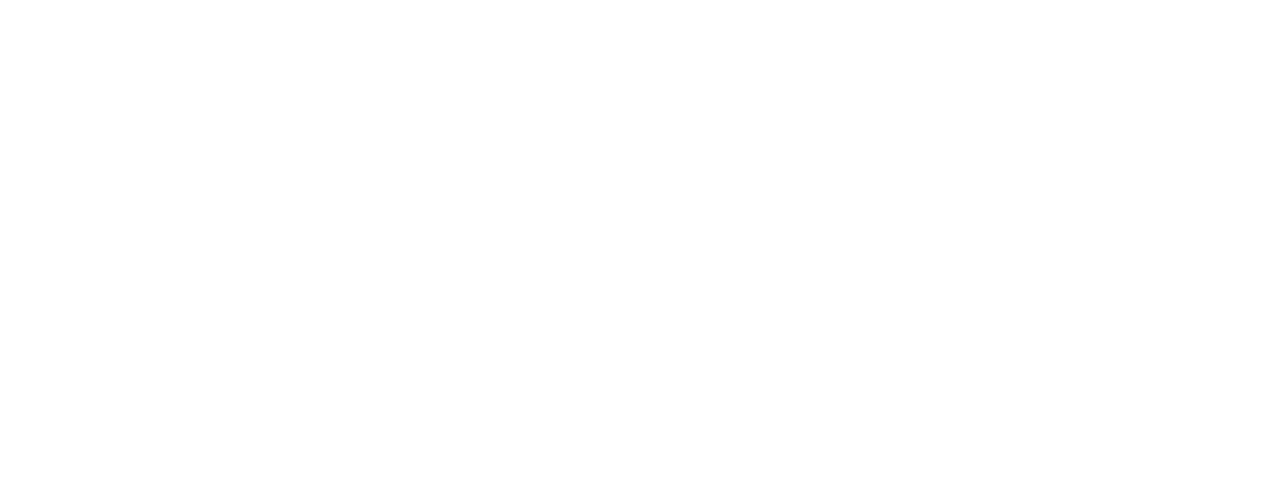
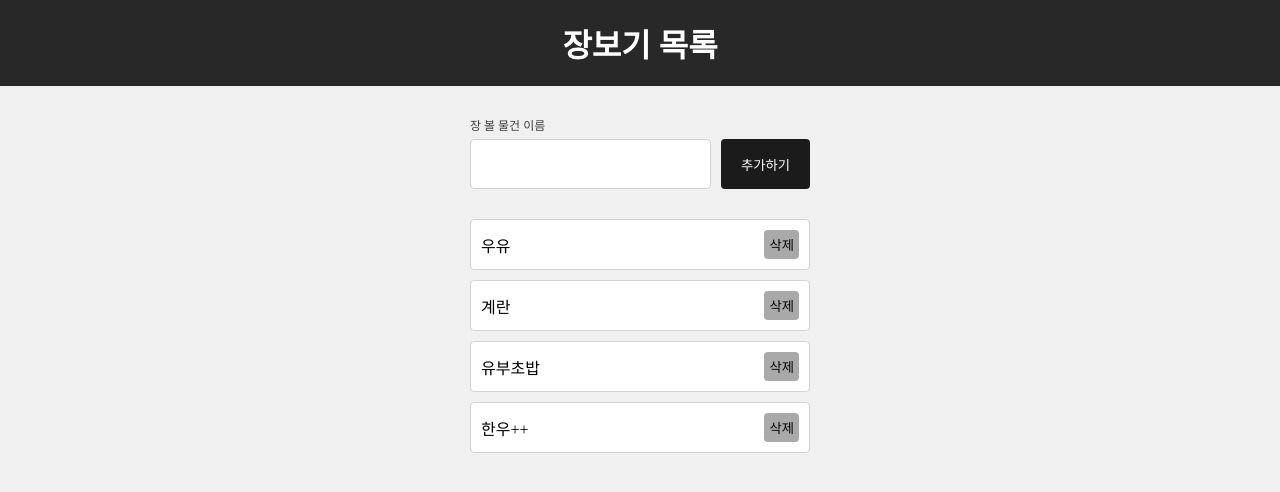
Before and after one commit to dmsgml7476/todolist, a plain HTML site: page index.html in a window 1280 px wide. Drawn offline with Linux system fonts and the light colour scheme.

Commit message:
장바구니 목록 완료

```diff
--- a/index.html
+++ b/index.html
@@ -4,6 +4,46 @@
     <meta charset="UTF-8" />
     <meta name="viewport" content="width=device-width, initial-scale=1.0" />
     <title>Document</title>
+    <link rel="stylesheet" href="style.css" />
   </head>
-  <body></body>
+  <body>
+    <!-- 헤더 -->
+    <header>
+      <h1>장보기 목록</h1>
+    </header>
+
+    <!-- form -->
+
+    <form action="">
+      <div>
+        <label for="item"> 장 볼 물건 이름 </label>
+        <input type="text" id="item" />
+      </div>
+
+      <button>추가하기</button>
+    </form>
+
+    <!-- ul -->
+
+    <ul>
+      <li>
+        <div>
+          <p>
+            한우++ 4팩한우++ 4팩한우++ 4팩한우++ 4팩한우++ 4팩한우++ 4팩한우++
+            4팩한우++ 4팩한우++ 4팩한우++ 4팩한우++ 4팩한우++ 4팩한우++
+            4팩한우++ 4팩한우++ 4팩한우++ 4팩한우++ 4팩한우++ 4팩
+          </p>
+          <button>삭제</button>
+        </div>
+      </li>
+      <li>
+        <div>
+          <p>한우++ 4팩</p>
+          <button>삭제</button>
+        </div>
+      </li>
+    </ul>
+
+    <script src="index.js"></script>
+  </body>
 </html>
--- /dev/null
+++ b/index.js
@@ -0,0 +1,95 @@
+// querySelector = HTML의 모든 것을 선택할 수 있음: 태그 이름, 클래스명,
+// 아이디명 모두 선택가능 선택할 때 css 규칙을 따라서 작성함
+
+// 예) class= "newClass" => ".newClass"
+// id = "newId" => "#newId"
+// ul div => 'ul div'
+// ul div.newClass => 'ul div.newClass'
+// const baby = document.querySelector("baby")
+// body.style.backgroundColor ='coral'
+// const h1 = document.querySelector("h1")
+// item.style.boder = "1px solid"
+
+// 예) id = "item"
+// 자식요소는 태그를 문자열에 담아서 사용해도 되지만, 변수를 같이 사용하려면 `` 사용해서 하면 개꿀
+
+let list = ["우유", "계란", "유부초밥", "한우++"];
+
+const rendering = () => {
+  const ul = document.querySelector("ul");
+
+  ul.innerHTML = null;
+
+  for (
+    let i = 0;
+    i < list.length;
+    i = i + 1 // i+=1 //i++
+  ) {
+    const button = document.createElement("button");
+
+    button.innerText = "삭제";
+    button.onclick = () => {
+      console.log("hello its ms", list[i]);
+
+      list.splice(i, 1);
+      console.log(list);
+
+      rendering();
+    };
+
+    const p = document.createElement("p");
+    p.innerText = list[i];
+
+    const div = document.createElement("div");
+
+    const li = document.createElement("li");
+    li.append(div);
+
+    div.append(p, button);
+
+    ul.append(li);
+
+    //   const tag = `
+    //     <li>
+    //         <div>
+    //             <p>${list[i]}</p>
+    //             ${button}
+    //         </div>
+    //     </li>
+
+    //   `;
+
+    //   text = text + list[i];
+    //   console.log(text);
+    //   li = `${li}${tag}`
+
+    //   li += tag;
+  }
+
+  // ul.innerHTML = li;
+
+  // console.log(li);
+};
+
+rendering();
+
+const form = document.querySelector("form");
+const input = document.getElementById("item");
+
+form.addEventListener("submit", (event) => {
+  event.preventDefault();
+
+  const item = input.value;
+  if (item.length === 0) {
+    alert("장 볼 물건을 입력해주세요.");
+    return input.focus();
+  }
+
+  list.unshift(item);
+
+  rendering();
+
+  input.value = "";
+
+  //form.reset();
+});
--- /dev/null
+++ b/style.css
@@ -0,0 +1,123 @@
+@import url("https://fonts.googleapis.com/css2?family=Noto+Sans:ital,wght@0,100..900;1,100..900&display=swap");
+
+body {
+  background-color: rgb(240, 240, 240);
+}
+
+* {
+  margin: 0;
+  padding: 0;
+  box-sizing: border-box;
+}
+
+ul {
+  list-style-type: none;
+}
+
+header {
+  background-color: rgb(41, 40, 40);
+}
+
+header h1 {
+  color: white;
+  text-align: center;
+  padding: 20px 0;
+}
+
+form {
+  /* border: 1px solid; */
+  display: flex;
+  /* flex-direction: column; */
+  column-gap: 10px;
+  padding: 30px;
+  max-width: 400px;
+  margin: 0 auto;
+  align-items: end;
+}
+
+form div {
+  display: flex;
+  flex-direction: column;
+  row-gap: 5px;
+  flex: 1;
+}
+
+form label {
+  font-size: 12px;
+  color: rgb(63, 63, 63);
+}
+
+form input {
+  border-radius: 4px;
+  border: 1px solid lightgray;
+  height: 50px;
+  padding: 0 10px;
+  outline: none;
+}
+
+form input:focus {
+  border-color: rgb(187, 123, 123);
+}
+
+form button {
+  background-color: #1b1b1b;
+  color: rgb(255, 255, 255);
+  border: none;
+  padding: 0 20px;
+  border-radius: 4px;
+  cursor: pointer;
+  height: 50px;
+}
+
+form button:hover,
+ul button:hover {
+  opacity: 0.8;
+}
+
+form button:active,
+ul button:active {
+  opacity: 0.5;
+
+  transform: scale(0.95);
+  background-color: rgb(187, 123, 123);
+}
+
+ul {
+  display: flex;
+  flex-direction: column;
+  row-gap: 10px;
+  padding: 0 30px;
+  margin: 0 auto;
+  max-width: 400px;
+}
+
+ul div {
+  border: 1px solid lightgray;
+  display: flex;
+  padding: 10px;
+  background-color: white;
+  border-radius: 4px;
+  justify-content: space-between;
+  column-gap: 10px;
+
+  align-items: center;
+}
+
+ul div:hover {
+  box-shadow: 0 3px 6px rgba(241, 96, 96, 0.2);
+}
+
+ul p {
+  flex: 1;
+  overflow: hidden;
+  text-overflow: ellipsis;
+  white-space: nowrap;
+}
+
+ul button {
+  border: none;
+  background-color: darkgray;
+  padding: 5px;
+  border-radius: 4px;
+  cursor: pointer;
+}
```
